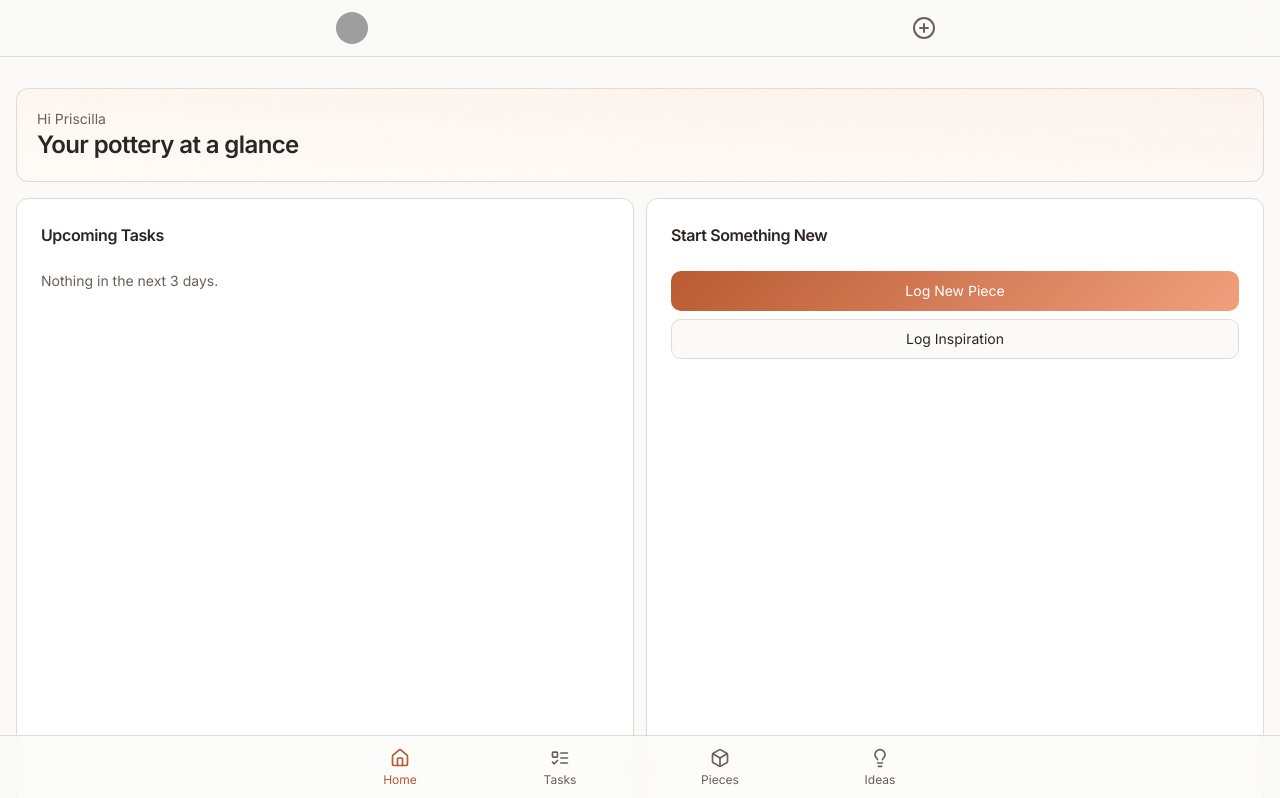
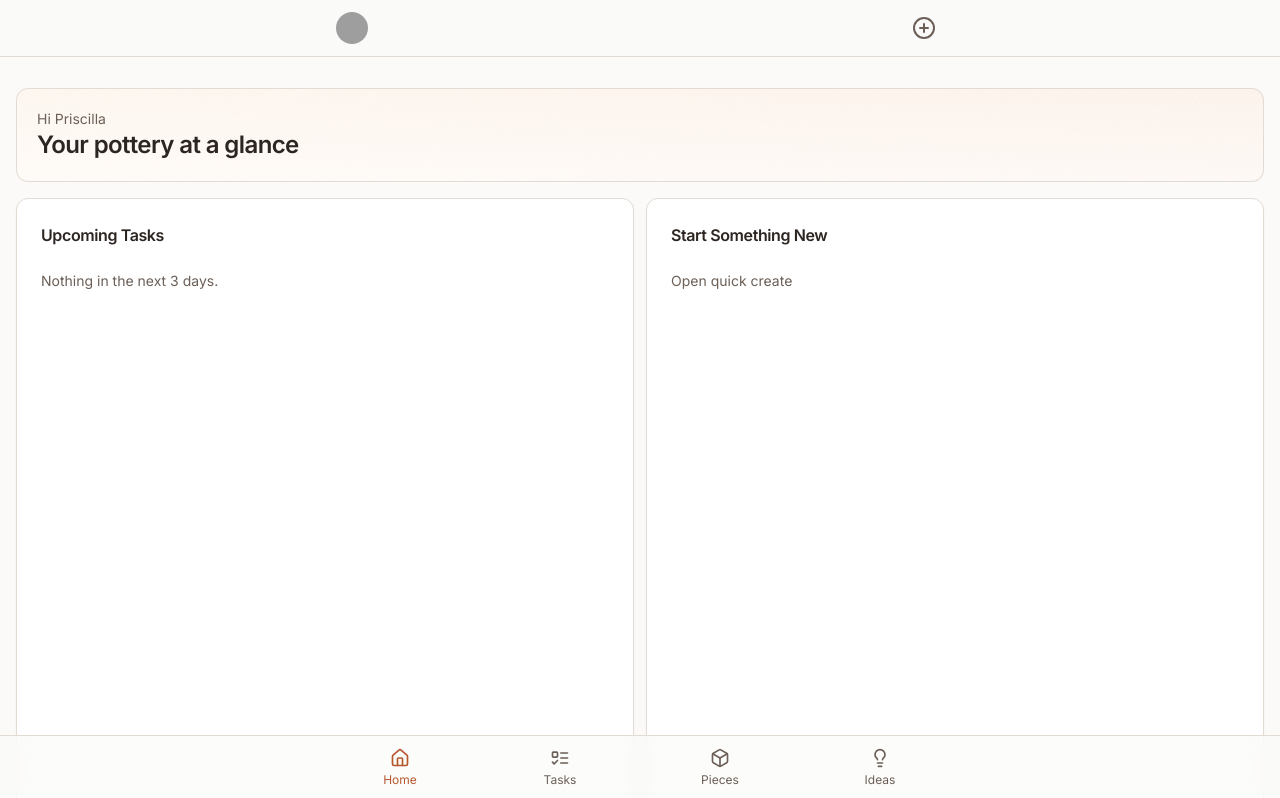
Before and after one commit to sourdough-hu/clay-flow-studio, a React (Vite) app: page / in a window 1280 px wide. Shown: the top 798 px of the page. Built offline with nearby package versions, Linux system fonts and the light colour scheme; grey boxes are pictures that could not be loaded.

Commit message:
Refactor Dashboard Start New
Replace the "Start Something New" card on the dashboard with a plain tile, similar to the "Upcoming Tasks" tile. This new tile will navigate to the `/start-new` route when tapped.

```diff
--- a/src/pages/Index.tsx
+++ b/src/pages/Index.tsx
@@ -54,13 +54,12 @@ const Index = () => {
           </CardContent>
         </Card>
 
-        <Card className="aspect-square">
+        <Card className="aspect-square group cursor-pointer" onClick={() => navigate("/start-new")}>
           <CardHeader>
             <CardTitle className="text-base">Start Something New</CardTitle>
           </CardHeader>
-          <CardContent className="pt-0 flex flex-col gap-2">
-            <Button variant="hero" onClick={() => navigate("/new/piece")}>Log New Piece</Button>
-            <Button variant="outline" onClick={() => navigate("/new/inspiration")}>Log Inspiration</Button>
+          <CardContent className="pt-0">
+            <p className="text-sm text-muted-foreground">Open quick create</p>
           </CardContent>
         </Card>
       </section>
```
